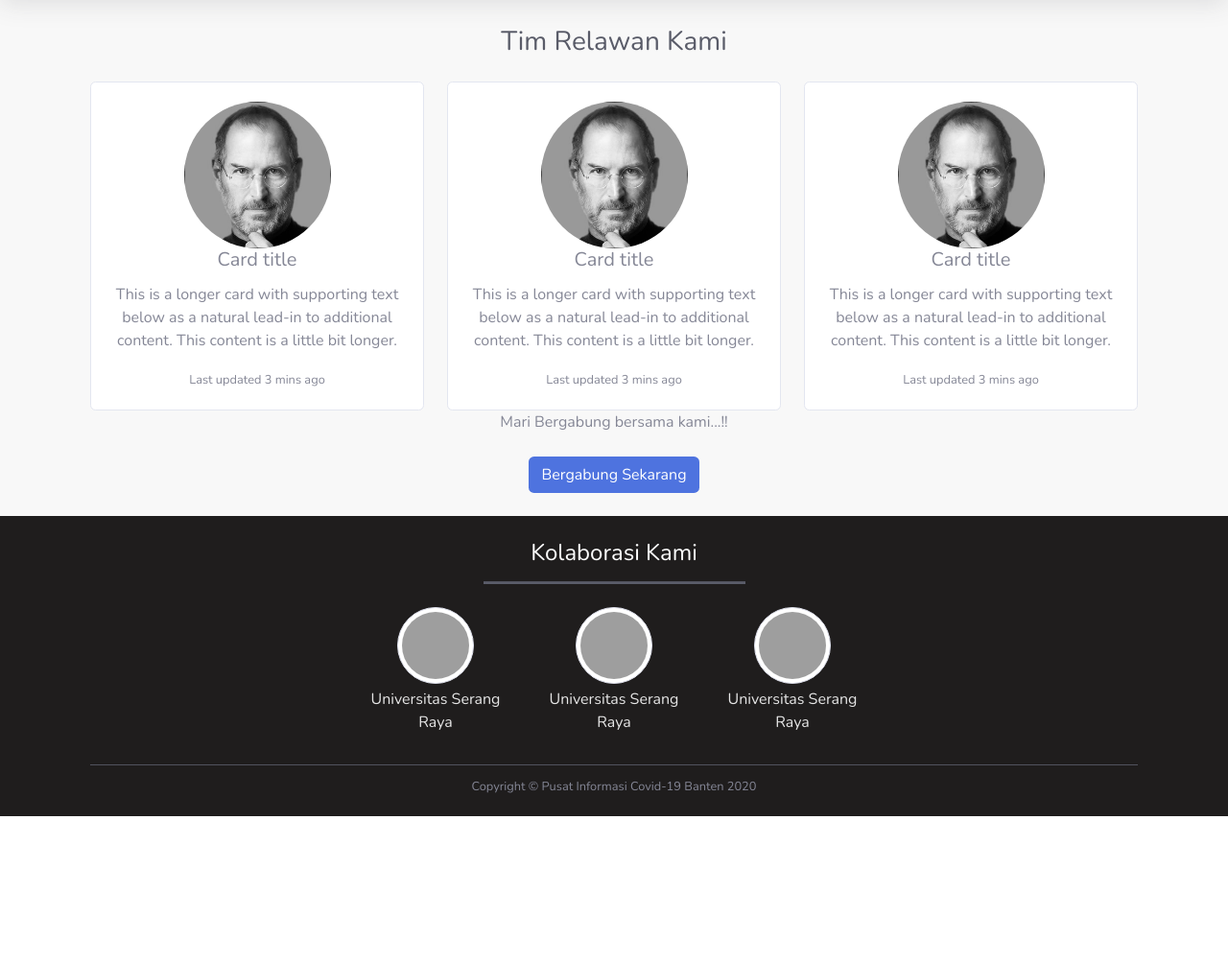
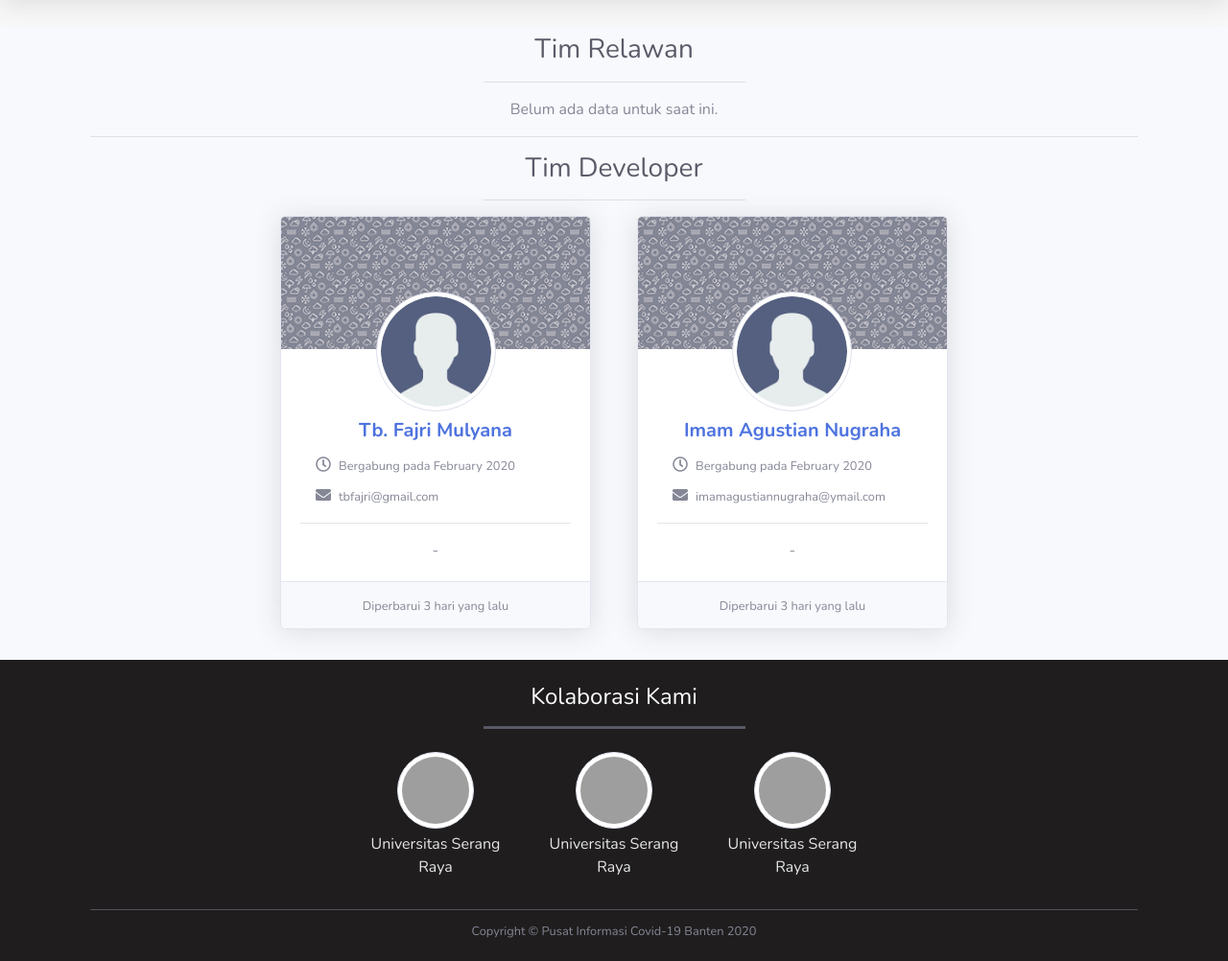
Before and after one commit to imaman15/covid19-banten, a CodeIgniter app: page /database/team in a window 1280 px wide. Shown: the part 77-1079 px from the top of the page at 96% size. Before the commit the page ends 928 px from the top, so only its background shows below. Run offline with CodeIgniter, Linux system fonts and the light colour scheme; data comes from the database, SQL or seed files in the repository; grey boxes are pictures that could not be loaded.

Commit message:
Frontend Finish

```diff
--- a/application/config/config.php
+++ b/application/config/config.php
@@ -28,6 +28,9 @@ $config['base_url'] = ((isset($_SERVER['HTTPS']) && $_SERVER['HTTPS'] == "on") ?
 $config['base_url'] .= "://" . $_SERVER['HTTP_HOST'];
 $config['base_url'] .= str_replace(basename($_SERVER['SCRIPT_NAME']), "", $_SERVER['SCRIPT_NAME']);
 date_default_timezone_set('Asia/Jakarta');
+
+setlocale(LC_TIME, 'id_ID');
+// strftime("%d %B %Y", time());
 
 /*
 |--------------------------------------------------------------------------
--- a/application/config/routes.php
+++ b/application/config/routes.php
@@ -53,6 +53,8 @@ $route['default_controller'] = 'home';
 $route['404_override'] = 'error_page';
 $route['translate_uri_dashes'] = FALSE;
 
+//$route['daftar/(:any)'] = 'volunteer/auth/$1';
+$route['daftar'] = 'volunteer/auth';
 $route[M_ADMIN . '/login'] = 'volunteer/auth/login';
 $route[M_ADMIN . '/logout'] = 'volunteer/auth/logout';
 $route[M_ADMIN] = 'volunteer/dashboard';
--- a/application/controllers/Team.php
+++ b/application/controllers/Team.php
@@ -5,11 +5,23 @@ defined('BASEPATH') or exit('No direct script access allowed');
 class Team extends CI_Controller
 {
 
+
+    public function __construct()
+    {
+        parent::__construct();
+        //Do your magic here
+        $this->load->model('users_model');
+    }
+
     public function index()
     {
-        $data 	= array( 'title'	=> 'Relawan',
-                        'content'	=> 'team/list'
-                );
+        $data     = array(
+            'title'    => 'Relawan',
+            'content'    => 'team/list',
+            'dev' => $this->users_model->getData(NULL, 'id_users <= 2')->result(),
+            'volunteer' => $this->users_model->dataNot([1, 2])->result(),
+            'tektime' => 'Diperbarui'
+        );
         $this->load->view('layout/index', $data, FALSE);
     }
 }
--- a/application/controllers/volunteer/Auth.php
+++ b/application/controllers/volunteer/Auth.php
@@ -13,9 +13,10 @@ class Auth extends CI_Controller
         $this->load->model('users_model', 'users');
     }
 
-    public function registration()
+    public function index()
     {
-        echo 'registration';
+        $data['title'] = 'Daftar Relawan';
+        $this->load->view('volunteer/register', $data, FALSE);
     }
 
     public function login()
--- a/application/models/Users_model.php
+++ b/application/models/Users_model.php
@@ -23,6 +23,14 @@ class Users_model extends CI_Model
         $this->db->from($this->_table);
         return $this->db->get();
     }
+
+    public function dataNot($names)
+    {
+        $this->db->where('active', 1);
+        $this->db->where_not_in('id_users', $names);
+        $this->db->from($this->_table);
+        return $this->db->get();
+    }
 }
 
 /* End of file Users_model.php */
--- a/application/views/team/list.php
+++ b/application/views/team/list.php
@@ -1,40 +1,107 @@
-<div class="container">
-
-    <p class="h3 text-center mb-4 text-dark">Tim Relawan Kami</p>
-
-    <div class="card-deck">
-        <div class="card text-center">
-            <div class="card-body">
-                <img class="img-profile rounded-circle" src="<?= base_url('assets/img/fp.jpg') ?>" width="50%">
-                <h5 class="card-title">Card title</h5>
-                <p class="card-text">This is a longer card with supporting text below as a natural lead-in to additional content. This content is a little bit longer.</p>
-                <p class="card-text"><small class="text-muted">Last updated 3 mins ago</small></p>
-            </div>
-        </div>
-        <div class="card text-center">
-            <div class="card-body">
-                <img class="img-profile rounded-circle" src="<?= base_url('assets/img/fp.jpg') ?>" width="50%">
-                <h5 class="card-title">Card title</h5>
-                <p class="card-text">This is a longer card with supporting text below as a natural lead-in to additional content. This content is a little bit longer.</p>
-                <p class="card-text"><small class="text-muted">Last updated 3 mins ago</small></p>
-            </div>
-        </div>
-        <div class="card text-center">
-            <div class="card-body">
-                <img class="img-profile rounded-circle" src="<?= base_url('assets/img/fp.jpg') ?>" width="50%">
-                <h5 class="card-title">Card title</h5>
-                <p class="card-text">This is a longer card with supporting text below as a natural lead-in to additional content. This content is a little bit longer.</p>
-                <p class="card-text"><small class="text-muted">Last updated 3 mins ago</small></p>
+<!-- MEMBER LIST -->
+<section id="member-list" class="py-2 bg-light text-center">
+    <div class="container">
+        <div class="row">
+            <div class="col text-center">
+                <p class="h3 text-dark">Tim Relawan</p>
+                <hr class="w-25 mb-3">
             </div>
         </div>
 
 
+        <?php
+        if ($volunteer) {
+            echo '<div class="card-columns">';
+            foreach ($volunteer as $v) :
+        ?>
+                <div class="card">
+                    <img class="card-img-top" src="<?php echo base_url('assets/img/bg-profil.png') ?>">
+                    <div class="card-body">
+                        <img src="<?php echo base_url('assets/img/profile/') . $v->photo ?>" class="rounded-circle img-thumbnail">
+                        <h5 class="card-title text-primary font-weight-bold mt-2"><?php echo ucwords($v->name) ?></h5>
+                        <ul class="fa-ul text-left">
+                            <li class="mb-2">
+                                <span class="fa-li"><i class="far fa-clock"></i></span>
+                                <small>Bergabung pada <?php echo strftime("%B %Y", $v->date_created); ?></small>
+                            </li>
+                        </ul>
+                        <hr>
+                        <p class="card-text"><?php secho(($v->desc) ? $v->desc : "-"); ?></p>
+                    </div>
+                    <div class="card-footer">
+                        <small class="text-muted"><?php echo  $tektime . ' ' . timeInfo($v->date_update) ?></small>
+                    </div>
+                </div>
+
+            <?php
+            endforeach;
+            echo '</div>';
+        } else { ?>
+            <p class="text-center">Belum ada data untuk saat ini.</p>
+        <?php }; ?>
+
+
+        <hr class="my-3">
+
+        <div class="row">
+            <div class="col text-center">
+                <p class="h3 text-dark">Tim Developer</p>
+                <hr class="w-25 mb-3">
+            </div>
+        </div>
+
+        <div class="card-deck justify-content-sm-center mb-4">
+            <div class="col-md-4">
+                <div class="card shadow">
+                    <img class="card-img-top" src="<?php echo base_url('assets/img/bg-profil.png') ?>">
+                    <div class="card-body">
+                        <img src="<?php echo base_url('assets/img/profile/') . $dev[1]->photo ?>" class="rounded-circle img-thumbnail">
+                        <h5 class="card-title text-primary font-weight-bold mt-2"><?php echo ucwords($dev[1]->name) ?></h5>
+                        <ul class="fa-ul text-left">
+                            <li class="mb-2">
+                                <span class="fa-li"><i class="far fa-clock"></i></span>
+                                <small>Bergabung pada <?php echo strftime("%B %Y", $dev[1]->date_created); ?></small>
+                            </li>
+                            <li class="mb-2">
+                                <span class="fa-li"><i class="fas fa-envelope"></i></span>
+                                <small><?php echo $dev[1]->email ?></small>
+                            </li>
+                        </ul>
+                        <hr>
+                        <p class="card-text"><?php secho(($dev[1]->desc) ? $dev[1]->desc : "-"); ?></p>
+                    </div>
+                    <div class="card-footer">
+                        <small class="text-muted"><?php echo  $tektime . ' ' . timeInfo($dev[1]->date_update) ?></small>
+                    </div>
+                </div>
+            </div>
+            <div class="col-md-4">
+                <div class="card shadow">
+                    <img class="card-img-top" src="<?php echo base_url('assets/img/bg-profil.png') ?>">
+                    <div class="card-body">
+                        <img src="<?php echo base_url('assets/img/profile/') . $dev[0]->photo ?>" class="rounded-circle img-thumbnail">
+                        <h5 class="card-title text-primary font-weight-bold mt-2"><?php echo ucwords($dev[0]->name) ?></h5>
+                        <ul class="fa-ul text-left">
+                            <li class="mb-2">
+                                <span class="fa-li"><i class="far fa-clock"></i></span>
+                                <small>Bergabung pada <?php echo strftime("%B %Y", $dev[0]->date_created); ?></small>
+                            </li>
+                            <li class="mb-2">
+                                <span class="fa-li"><i class="fas fa-envelope"></i></span>
+                                <small><?php echo $dev[0]->email ?></small>
+                            </li>
+                        </ul>
+                        <hr>
+                        <p class="card-text"><?php secho(($dev[0]->desc) ? $dev[0]->desc : "-"); ?></p>
+                    </div>
+                    <div class="card-footer">
+                        <small class="text-muted"><?php echo  $tektime . ' ' . timeInfo($dev[0]->date_update) ?></small>
+                    </div>
+                </div>
+            </div>
+        </div>
+
     </div>
-
-</div>
-<p class="text-center mb-4">
-    Mari Bergabung bersama kami...!! <br><br>
-    <a class="btn btn-md bg-primary text-white" href="registrasi.php">Bergabung Sekarang</a>
-</p>
+</section>
 
 <!-- End Content-fluid -->
--- a/assets/css/style.css
+++ b/assets/css/style.css
@@ -27,3 +27,10 @@ body {
 	text-decoration: none;
 	color: rgb(230, 230, 230);
 }
+
+/*  MEMBER LIST - Halaman Home  */
+
+#member-list .card-body img {
+	width: 125px;
+	margin-top: -80px;
+}
```
Also changed, not shown: application/views/volunteer/register.php (added, +88 -0 lines).
